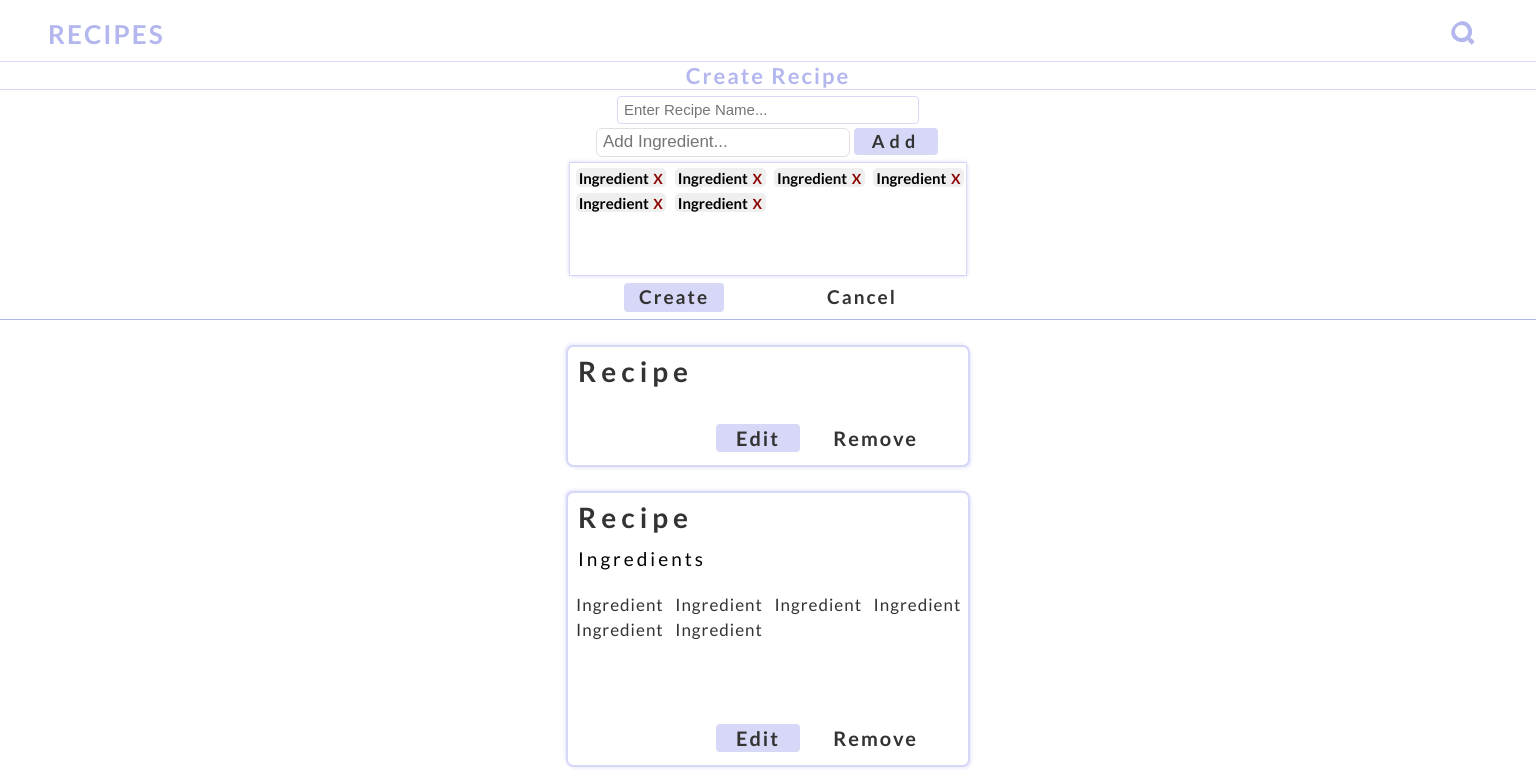
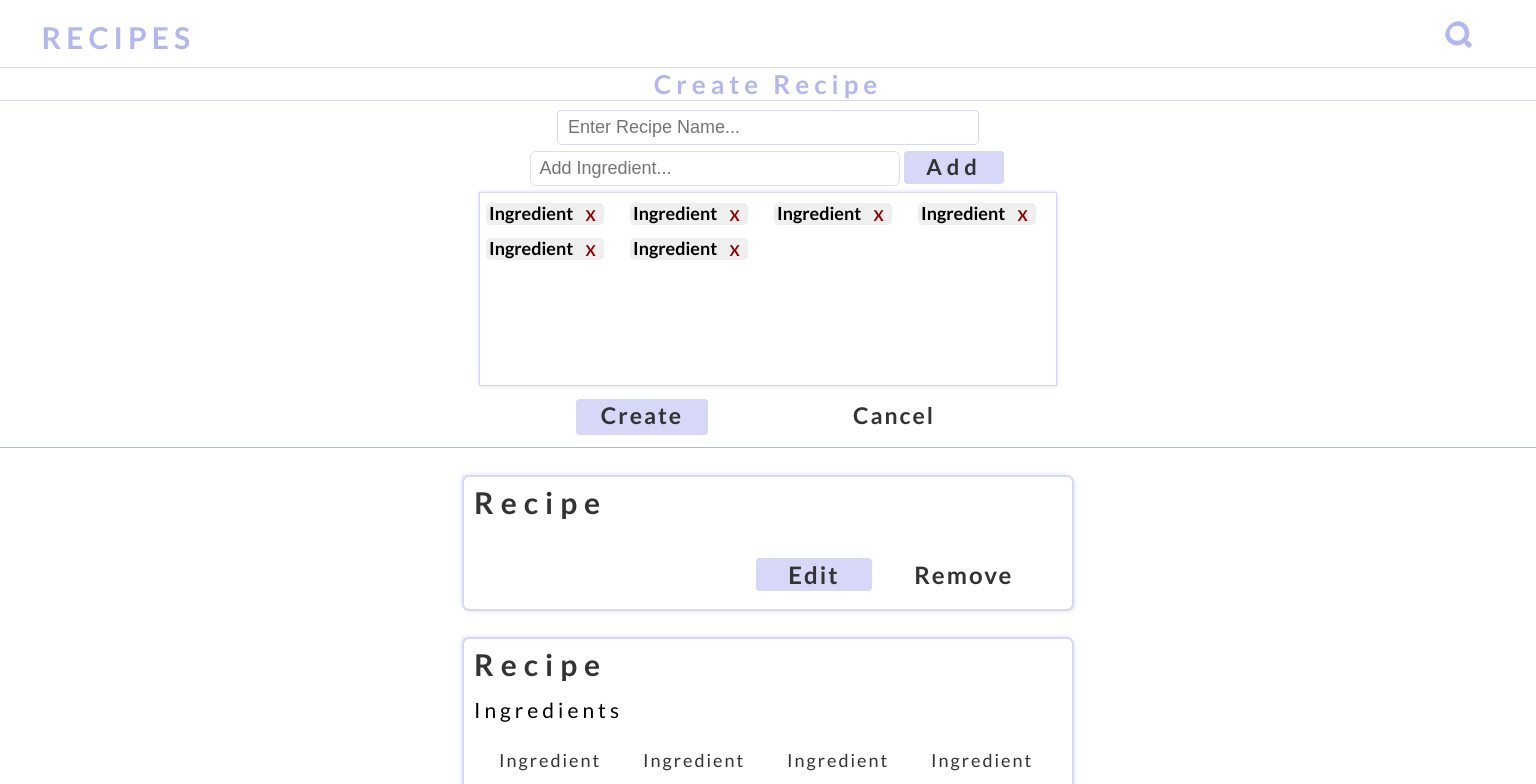
Before and after one commit to Rio0628/recipe-ingredients-app, a React (Create React App) app: page / in a window 1536 px wide. Shown: the top 784 px of the page. Built offline with nearby package versions, Linux system fonts and the light colour scheme.

Commit message:
Added Breakpoint Styling
- Added breakpoint styling for the min-width of 1300px. This is to allow the user to view the components at a larger size at the largest viewport.

```diff
--- a/src/index.css
+++ b/src/index.css
@@ -744,3 +744,184 @@ body {
     bottom: 13px;
   }
 }
+
+@media screen and (min-width: 1300px) {
+  .mainHeader {
+    height: 4.2rem;
+  }
+
+  .appHeading {
+    top: -11px;
+    left: 2.6rem;
+    font-size: 30px;
+    letter-spacing: 5px;
+  }
+
+  .searchBtnClsd {
+    font-size: 30px;
+    right: 3.6rem;
+    top: 18px;
+  }
+
+  .searchbarCntr {
+    height: 2rem;
+    width: 30em;
+    right: 3rem;
+    top: 20px;
+  }
+
+  .searchbar {
+    /* outline: 1px solid black; */
+    left: 8px;
+    bottom: 26px;
+    width: 24rem;
+    font-size: 20px;
+  }
+
+  .searchBtn {
+    left: 37px;
+    bottom: 8px;
+    font-size: 30px;
+    padding: 10px 15px 10px 10px;
+  }
+
+  .createRecipeBtn {
+    font-size: 26px;
+    letter-spacing: 5px;
+  }
+
+  .recipeNameInput {
+    top: 10px;
+    width: 25rem;
+    height: 1.8rem;
+    font-size: 18px;
+    padding: 2px 10px;
+  }
+
+  .createRecipeCntr .addIngrdtCntr {
+    top: 17px;
+  }
+
+  .createRecipeCntr .indIngrdtAdd {
+    left: 6px;
+  }
+
+  .createRecipeCntr .addIngrdtInput {
+    height: 1.8rem;
+    width: 22rem;
+    font-size: 18px;
+    padding: 2px 8px;
+  }
+
+  .createRecipeCntr .addIngrdtBtn {
+    letter-spacing: 5px;
+    font-size: 22px;
+    padding: 2px 8px;
+  }
+
+  .createRecipeCntr .ingrdtsCntr {
+    top: 26px;
+    height: 12rem;
+    grid-template-rows: repeat(12, 35px);
+  }
+
+  .createCnclBtns {
+    height: 5.5rem;
+    width:  24rem;
+  }
+
+  .createBtn, .createRecipeCntr .cancelBtn{
+    top: 40px;
+    height: 2rem;
+    width: 8rem;
+    font-size: 23px;
+  }
+
+  .indRecipeClsd, .indRecipeOpen, .indRecipeEdit {
+    width: 38rem;
+  }
+
+  .recipeName {
+    letter-spacing: 7px;
+    font-size: 30px;
+  }
+
+  .editBtn {
+    left: 48%;
+    width: 7rem;
+    font-size: 24px;
+  }
+
+  .removeBtn {
+    left: 72%;
+    bottom: 18px;
+    width: 7.5rem;
+    font-size: 24px;
+  }
+
+  .ingrdtsHeading {
+    bottom: 8px;
+    font-size: 21px;
+    letter-spacing: 4px;
+  }
+
+  .ingrdtsCntr {
+    height: 10rem;
+    grid-template-columns: repeat(4, 9rem);
+    grid-template-rows: repeat(12, 34px);
+    /* outline: 1px solid black; */
+  }
+
+  .indIngrdt {
+    font-size: 18px;
+    left: 35px;
+    letter-spacing: 2px;
+    /* outline: 1px solid black; */
+  }
+
+  .addIngrdtInput {
+    font-size: 22px;
+    width: 23rem;
+    left: 20px;
+  }
+
+  .addIngrdtBtn {
+    width: 5.2rem;
+    font-size: 22px;
+    letter-spacing: 4px;
+    left: 35px;
+  }
+
+  .indRecipeEdit .ingrdtsCntr {
+    left: 22px;
+    width: 35rem;
+    grid-template-columns: repeat(4, 8.5rem);
+    grid-template-rows: repeat(12, 35px);
+  }
+
+  .indIngrdtAdd {
+    left: 15px;
+    top: 10px;
+    width: 7rem;
+    height: 1.4rem;
+    font-size: 18px;
+  }
+
+  .indIngrdtAdd p {
+    left: 10px;
+    font-size: 15px;
+  }
+
+  .confirmBtn, .cancelBtn {
+    left: 15%;
+    top: 20px;
+    width: 8.5rem;
+    font-size: 25px;
+  }
+
+  .cancelBtn {
+    left: 61.5%;
+    top: -12px;
+    bottom: 23px;
+  }
+}
```
